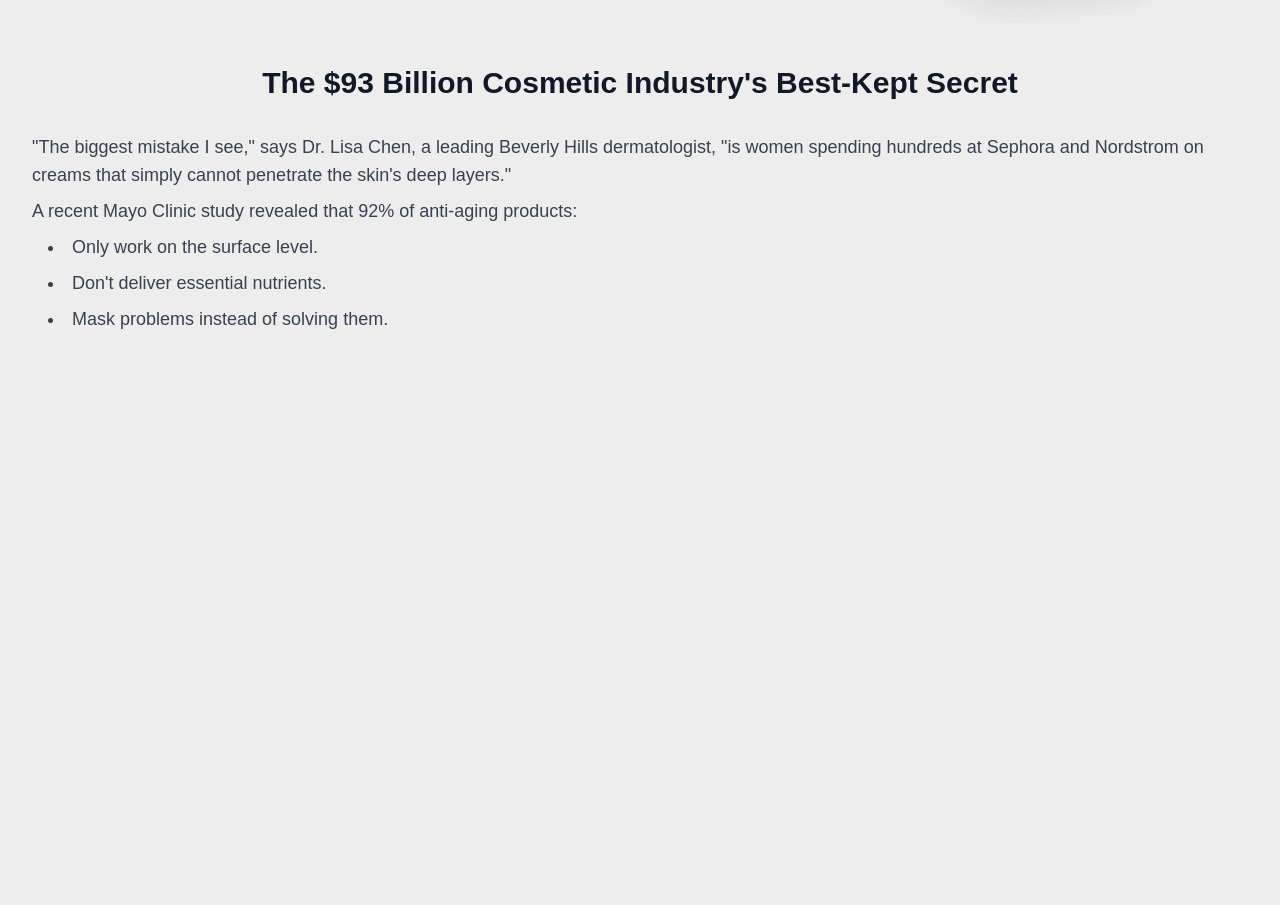
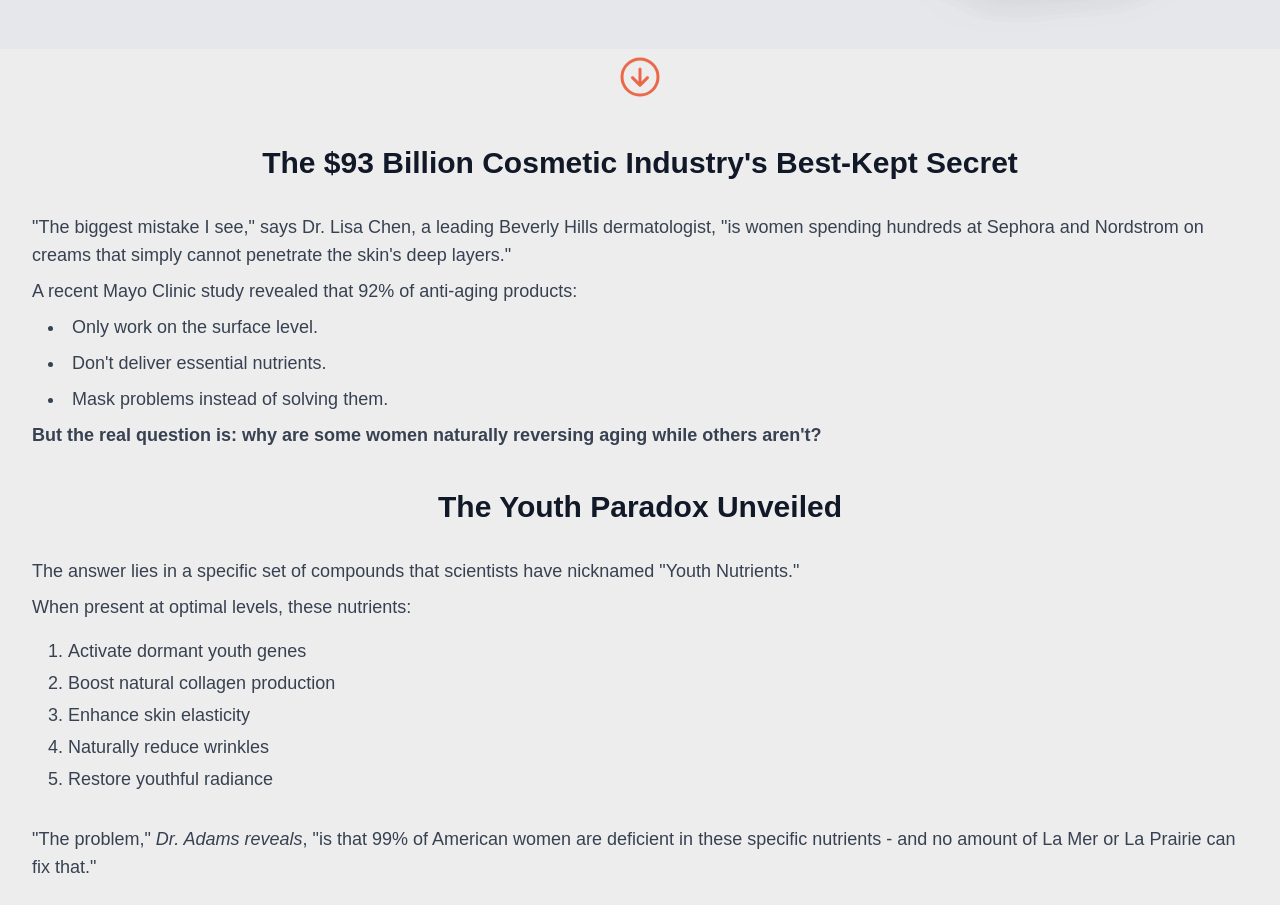
Before and after one commit to MarcusVNT/reviva-glow, a Next.js app: page / in a window 1280 px wide. Shown: the part 1740-2645 px from the top of the page. Before the commit the page ends 2097 px from the top, so only its background shows below. Built offline with nearby package versions, Linux system fonts and the light colour scheme.

Commit message:
Part four.

```diff
--- a/src/app/components/arrow-down.tsx
+++ b/src/app/components/arrow-down.tsx
@@ -1,7 +1,6 @@
 import { IoArrowDownCircleOutline } from "react-icons/io5";
 
 export default function ArrowDown() {
-  console.log("ArrowDown component rendered");
   return (
     <div className="max-w-7xl h-20 flex justify-center items-center">
       <div className="animate-bounce">
--- a/src/app/components/pages/home/index.tsx
+++ b/src/app/components/pages/home/index.tsx
@@ -13,6 +13,7 @@ export default function Home() {
       <PartOne />
       <ArrowDown />
       <PartTwo />
+      <ArrowDown />
       <PartThree />
     </div>
   );
--- a/src/app/components/pages/home/part-three.tsx
+++ b/src/app/components/pages/home/part-three.tsx
@@ -6,7 +6,7 @@ export default function PartThree() {
           The $93 Billion Cosmetic Industry's Best-Kept Secret
         </h2>
       </div>
-      <div className="flex flex-col items-start">
+      <div className="flex flex-col items-start mb-8">
         <p className="text-lg text-gray-700 mb-2">
           "The biggest mistake I see," says Dr. Lisa Chen, a leading Beverly
           Hills dermatologist, "is women spending hundreds at Sephora and
@@ -21,6 +21,37 @@ export default function PartThree() {
           <li className="mb-2">Don't deliver essential nutrients.</li>
           <li className="mb-2">Mask problems instead of solving them.</li>
         </ul>
+        <p className="text-lg text-gray-700 mb-2 font-semibold">
+          But the real question is: why are some women naturally reversing aging
+          while others aren't?
+        </p>
+      </div>
+
+      <div className="flex items-center">
+        <h2 className="text-3xl font-bold text-gray-900 mb-8 flex items-start">
+          The Youth Paradox Unveiled
+        </h2>
+      </div>
+      <div className="flex flex-col items-start">
+        <p className="text-lg text-gray-700 mb-2">
+          The answer lies in a specific set of compounds that scientists have
+          nicknamed "Youth Nutrients."
+        </p>
+        <p className="text-lg text-gray-700 mb-4">
+          When present at optimal levels, these nutrients:
+        </p>
+        <ol className="list-decimal list-inside pl-4 text-lg text-gray-700  mb-8">
+          <li className="mb-1">Activate dormant youth genes</li>
+          <li className="mb-1">Boost natural collagen production</li>
+          <li className="mb-1">Enhance skin elasticity</li>
+          <li className="mb-1">Naturally reduce wrinkles</li>
+          <li>Restore youthful radiance</li>
+        </ol>
+        <p className="text-lg text-gray-700 mb-2">
+          "The problem,"<span className="italic"> Dr. Adams reveals</span>, "is
+          that 99% of American women are deficient in these specific nutrients -
+          and no amount of La Mer or La Prairie can fix that."
+        </p>
       </div>
     </div>
   );
--- a/src/app/components/pages/home/part-two.tsx
+++ b/src/app/components/pages/home/part-two.tsx
@@ -2,7 +2,7 @@ import Image from "next/image";
 
 export default function PartTwo() {
   return (
-    <div className="max-w-7xl mx-auto mt-4 py-4 px-8 flex flex-col sm:flex-row gap-4 justify-between items-center">
+    <div className="max-w-7xl mx-auto mt-4 py-4 px-8 flex flex-col sm:flex-row gap-4 justify-between items-center bg-gray-200">
       <div className="sm:w-2/3">
         <h2 className="text-3xl font-bold text-gray-900 mb-10">
           The Reverse Aging Mystery
```
